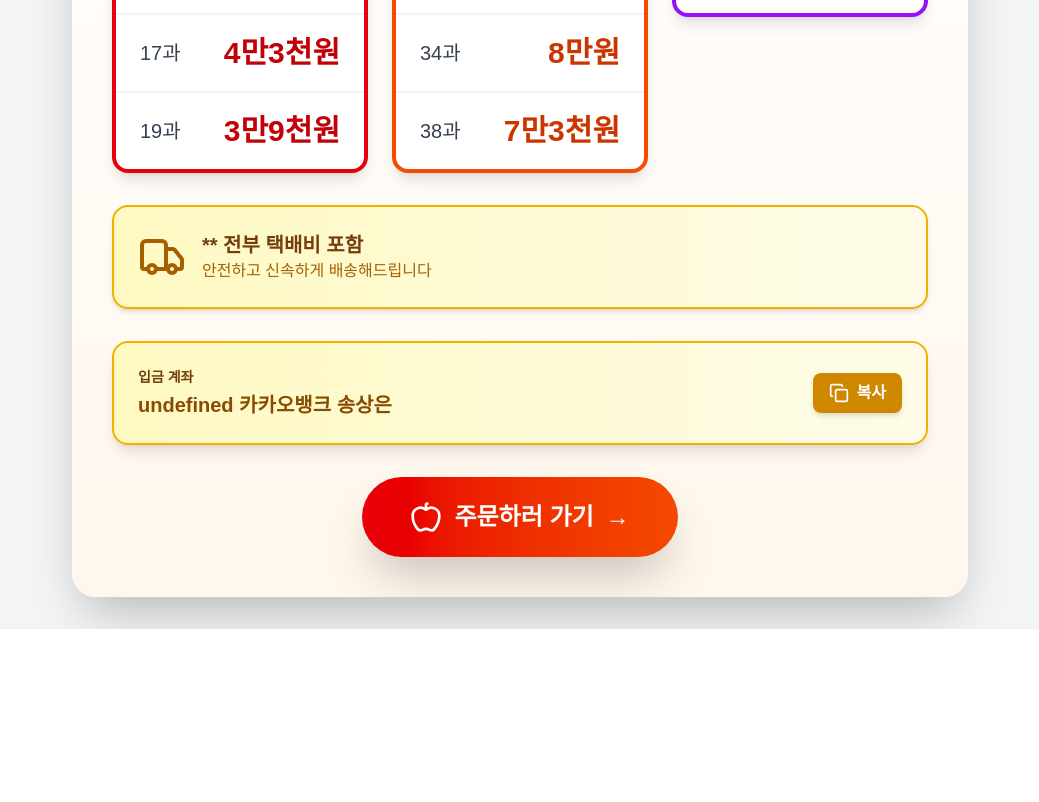
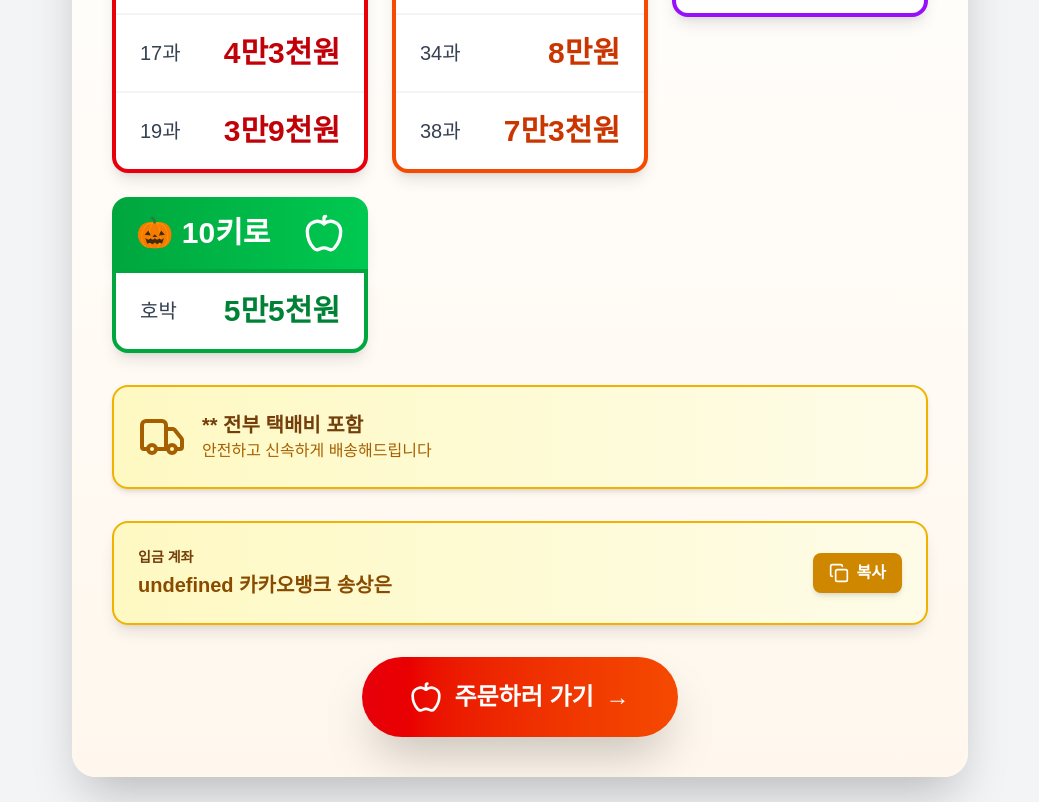
Before and after one commit to yaejin9503/apple-order-system, a Next.js app: page / in a window 1280 px wide. Shown: the part 643-1445 px from the top of the page, without its empty margins (120-1159 px from the left). Before the commit the page ends 1272 px from the top, so only its background shows below. Built offline with nearby package versions, Linux system fonts and the light colour scheme.

Commit message:
feat: 호박 상품 추가

```diff
--- a/app/page.tsx
+++ b/app/page.tsx
@@ -1,7 +1,12 @@
 "use client";
 
 import { ImageWithFallback } from "@/src/components/ImageWithFallback";
-import { APPLE_10KG, APPLE_5KG, BLUEBERRY_1KG } from "@/src/libs/const";
+import {
+  APPLE_10KG,
+  APPLE_5KG,
+  BLUEBERRY_1KG,
+  PUMPKIN_10KG,
+} from "@/src/libs/const";
 import { Apple, Truck, Star, Copy, Check } from "lucide-react";
 import Link from "next/link";
 import { useState } from "react";
@@ -13,7 +18,7 @@ export default function App() {
   const handleCopy = async () => {
     try {
       await navigator.clipboard.writeText(
-        process.env.NEXT_PUBLIC_ACCOUNT || ""
+        process.env.NEXT_PUBLIC_ACCOUNT || "",
       );
       setCopied(true);
       setTimeout(() => setCopied(false), 2000);
@@ -69,13 +74,13 @@ export default function App() {
                   className="text-3xl sm:text-4xl md:text-5xl lg:text-6xl mb-1 sm:mb-2 drop-shadow-lg font-black"
                   style={{ fontFamily: "'Noto Sans KR', sans-serif" }}
                 >
-                  🍎 송하 농장
+                  송하 농장
                 </h1>
                 <p
                   className="text-sm sm:text-lg md:text-xl lg:text-2xl opacity-90 font-medium"
                   style={{ fontFamily: "'Noto Sans KR', sans-serif" }}
                 >
-                  신선한 사과를 직접 농장에서 배송합니다
+                  신선한 농산물을 직접 농장에서 배송합니다
                 </p>
               </div>
             </div>
@@ -177,6 +182,32 @@ export default function App() {
                 ))}
               </div>
             </div>
+
+            {/* 호박 10kg Section */}
+            <div>
+              <div className="bg-gradient-to-r from-green-600 to-green-500 text-white px-4 py-3 sm:px-6 sm:py-4 rounded-t-2xl shadow-lg">
+                <div className="flex items-center justify-between">
+                  <h3
+                    className="text-xl sm:text-2xl md:text-3xl font-bold"
+                    style={{ fontFamily: "'Noto Sans KR', sans-serif" }}
+                  >
+                    🎃 10키로
+                  </h3>
+                  <Apple className="w-6 h-6 sm:w-8 sm:h-8 md:w-10 md:h-10" />
+                </div>
+              </div>
+              <div className="bg-white border-2 sm:border-4 border-green-600 rounded-b-2xl overflow-hidden shadow-lg">
+                {PUMPKIN_10KG.map((product, index) => (
+                  <PriceRow
+                    key={product.label + index}
+                    label={product.label}
+                    price={product.price}
+                    color="green"
+                    isFirst={index === 0}
+                  />
+                ))}
+              </div>
+            </div>
           </div>
 
           {/* Notice */}
@@ -269,15 +300,17 @@ function PriceRow({
 }: {
   label: string;
   price: string;
-  color: "red" | "orange" | "purple";
+  color: "red" | "orange" | "purple" | "green";
   isFirst?: boolean;
 }) {
   const textColor =
     color === "red"
       ? "text-red-700"
       : color === "orange"
-      ? "text-orange-700"
-      : "text-purple-700";
+        ? "text-orange-700"
+        : color === "purple"
+          ? "text-purple-700"
+          : "text-green-700";
 
   return (
     <div
--- a/src/components/order/ProductSelector.tsx
+++ b/src/components/order/ProductSelector.tsx
@@ -1,4 +1,9 @@
-import { APPLE_5KG, APPLE_10KG, BLUEBERRY_1KG } from "@/src/libs/const";
+import {
+  APPLE_5KG,
+  APPLE_10KG,
+  BLUEBERRY_1KG,
+  PUMPKIN_10KG,
+} from "@/src/libs/const";
 
 interface ProductSelectorProps {
   selectedProduct: string;
@@ -108,6 +113,37 @@ export default function ProductSelector({
             );
           })}
         </div>
+
+        {/* 호박 10kg */}
+        <div className="space-y-2 sm:space-y-3">
+          <h3 className="text-base sm:text-lg font-bold text-green-600 mb-2">
+            10키로
+          </h3>
+          {PUMPKIN_10KG.map((product) => {
+            const productValue = `10키로 ${product.label} (${product.price})`;
+            return (
+              <button
+                key={`pumpkin-10kg-${product.label}`}
+                type="button"
+                onClick={() => onProductSelect(productValue)}
+                className={`w-full p-3 sm:p-4 rounded-xl border-2 transition-all duration-200 ${
+                  selectedProduct === productValue
+                    ? "border-green-600 bg-green-50 shadow-lg scale-105"
+                    : "border-gray-300 bg-white hover:border-green-400 hover:bg-green-50"
+                }`}
+              >
+                <div className="flex justify-between items-center">
+                  <span className="text-sm sm:text-base font-bold text-gray-700">
+                    {product.label}
+                  </span>
+                  <span className="text-base sm:text-lg font-bold text-green-700">
+                    {product.price}
+                  </span>
+                </div>
+              </button>
+            );
+          })}
+        </div>
       </div>
     </div>
   );
--- a/src/libs/const.ts
+++ b/src/libs/const.ts
@@ -11,3 +11,5 @@ export const APPLE_10KG = [
 ];
 
 export const BLUEBERRY_1KG = [{ label: "블루베리", price: "3만5천원" }];
+
+export const PUMPKIN_10KG = [{ label: "호박", price: "5만5천원" }];
```
